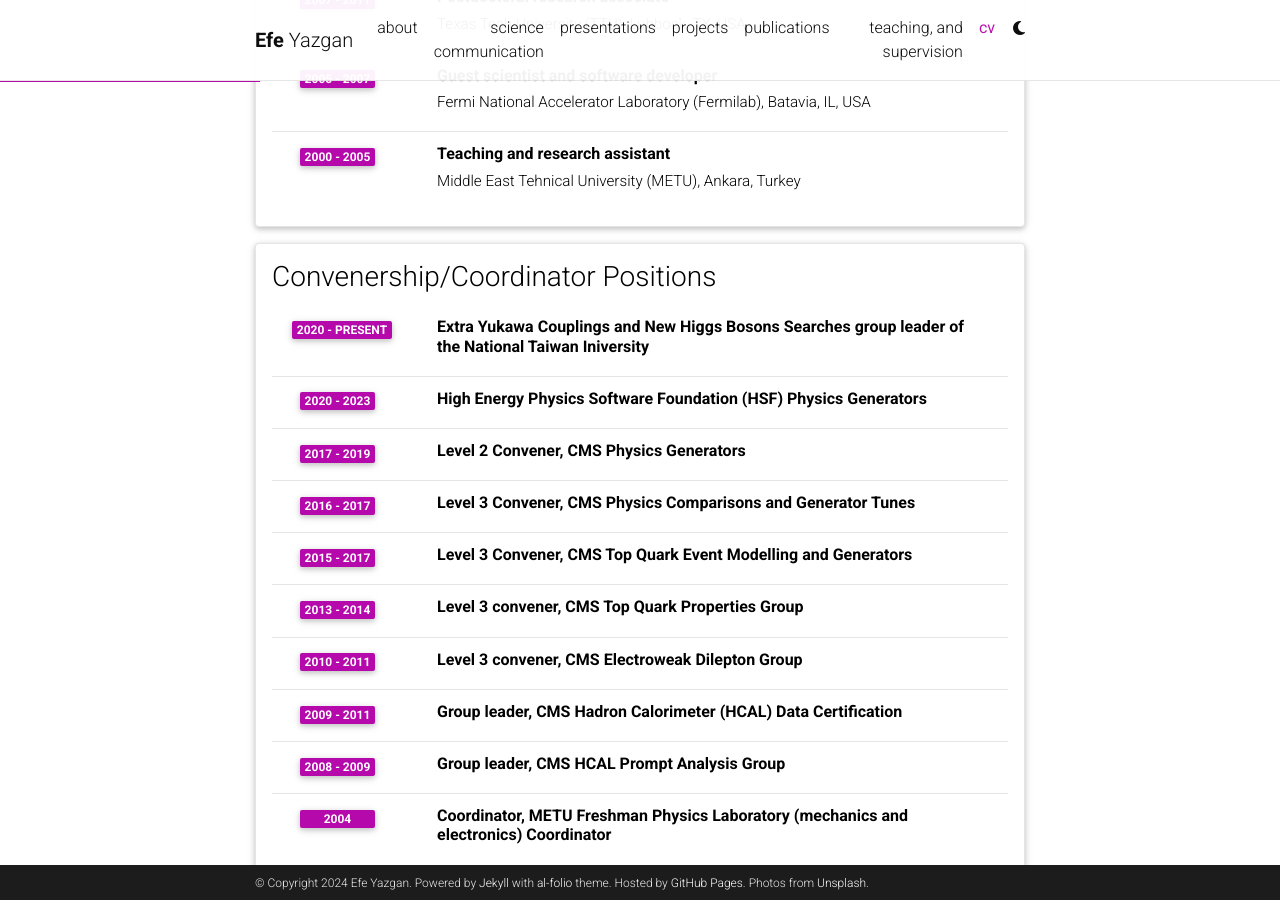
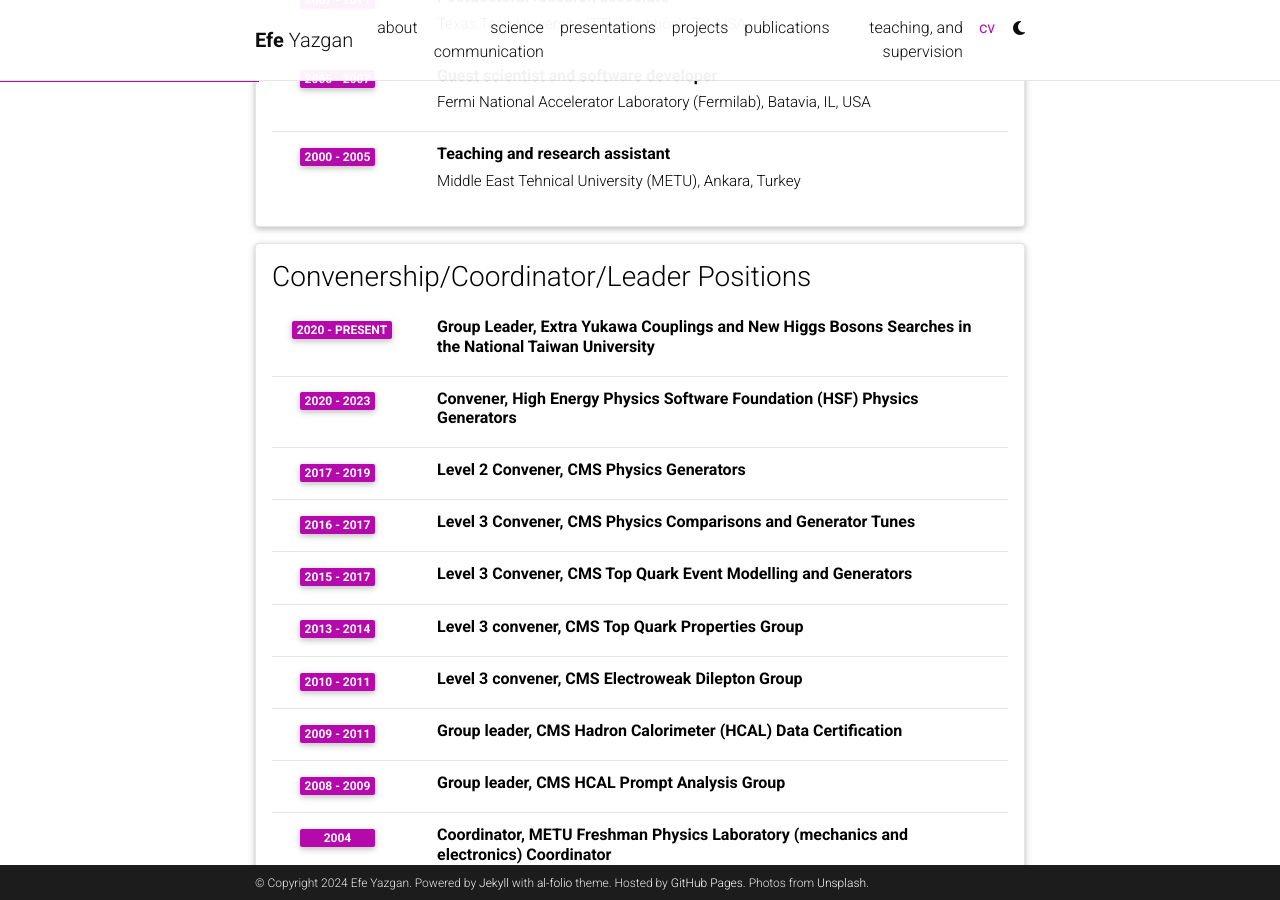
Before and after one commit to efeyazgan/efeyazgan.github.io, a Jekyll site: the page built from _pages/cv.md, in a window 1280 px wide and 900 px high, scrolled down 985 px. Built offline with Jekyll 4.4.1, drawn with Linux system fonts in a browser that asks for light colours; comment, search, counter and statistics services are not loaded; a style sheet for code colours, icons or effects is not loaded.

Commit message:
Update cv.yml

```diff
--- a/_data/cv.yml
+++ b/_data/cv.yml
@@ -43,13 +43,13 @@
       institution: Middle East Tehnical University (METU), Ankara, Turkey
       year: 2000 - 2005
 
-- title: Convenership/Coordinator Positions
+- title: Convenership/Coordinator/Leader Positions
   type: time_table
   contents:
-    - title: Extra Yukawa Couplings and New Higgs Bosons Searches group leader of the National Taiwan Iniversity
+    - title: Group Leader, Extra Yukawa Couplings and New Higgs Bosons Searches in the National Taiwan University
       year: 2020 - present
 
-    - title: High Energy Physics Software Foundation (HSF) Physics Generators
+    - title: Convener, High Energy Physics Software Foundation (HSF) Physics Generators
       year: 2020 - 2023
 
     - title: Level 2 Convener, CMS Physics Generators
```
